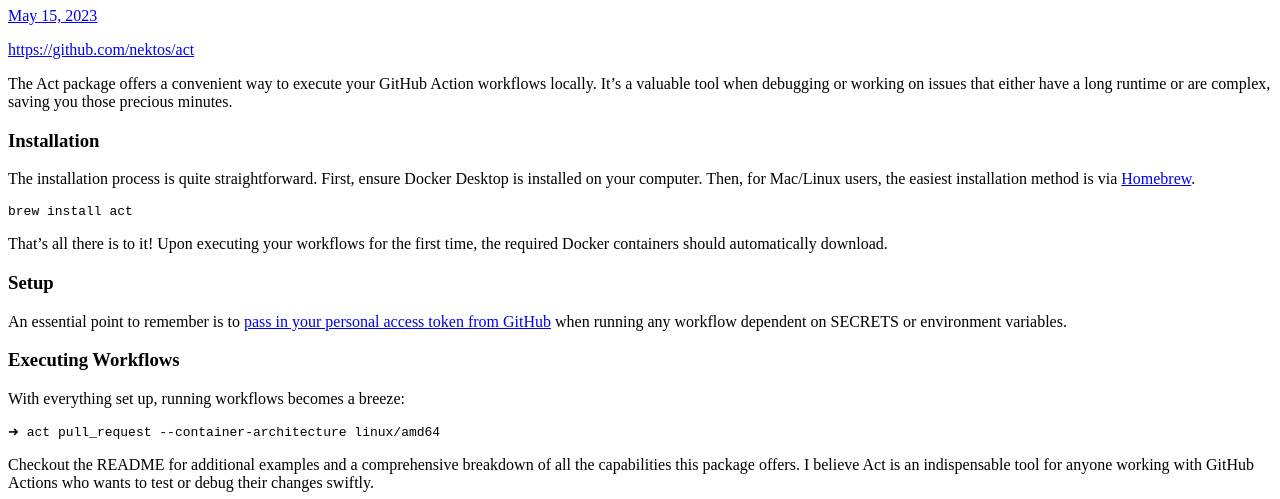
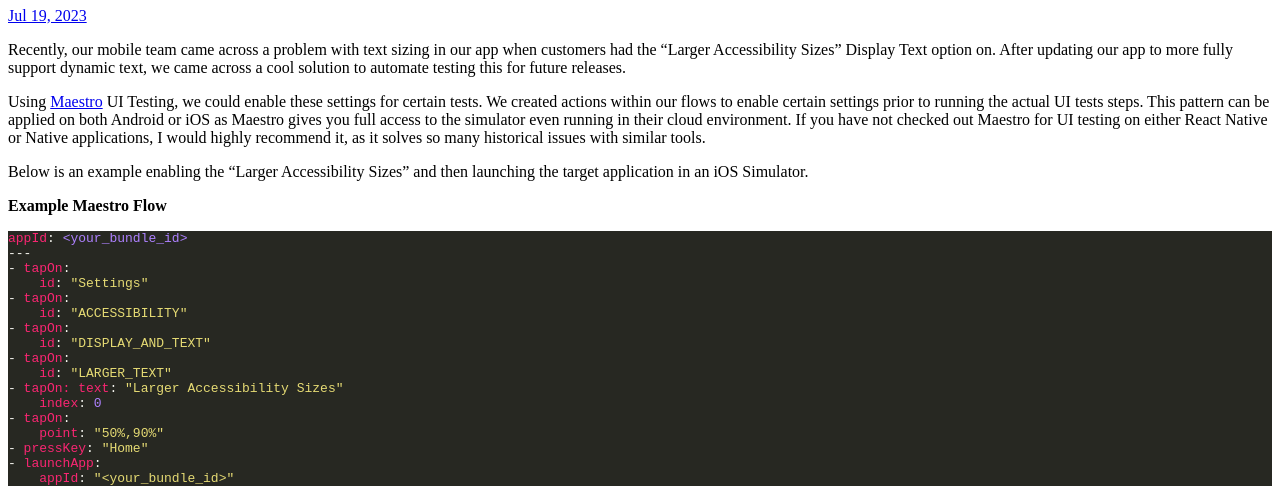
Before and after one commit to glisom/micro.blog.archive, a plain HTML site: page index.html in a window 1280 px wide. Shown: the part 73-572 px from the top of the page. Drawn offline with Linux system fonts and the light colour scheme.

Commit message:
Archiving from Micro.blog.

```diff
--- a/index.html
+++ b/index.html
@@ -21,6 +21,40 @@
 <div class="h-feed">
 
 
+
+	  <div class="h-entry">
+
+			<h1><a href="https://grantisom.com/2023/07/19/accessibility-testing-in.html">Accessibility Testing in Maestro</a></h1>
+
+
+		<a href="https://grantisom.com/2023/07/19/accessibility-testing-in.html" class="u-url"><time class="dt-published" datetime="2023-07-19 10:33:47 -0500">Jul 19, 2023</time></a>
+
+		<div class="e-content">
+			 <p>Recently, our mobile team came across a problem with text sizing in our app when customers had the &ldquo;Larger Accessibility Sizes&rdquo; Display Text option on. After updating our app to more fully support dynamic text, we came across a cool solution to automate testing this for future releases.</p>
+<p>Using <a href="https://maestro.mobile.dev">Maestro</a> UI Testing, we could enable these settings for certain tests. We created actions within our flows to enable certain settings prior to running the actual UI tests steps. This pattern can be applied on both Android or iOS as Maestro gives you full access to the simulator even running in their cloud environment. If you have not checked out Maestro for UI testing on either React Native or Native applications, I would highly recommend it, as it solves so many historical issues with similar tools.</p>
+<p>Below is an example enabling the &ldquo;Larger Accessibility Sizes&rdquo; and then launching the target application in an iOS Simulator.</p>
+<p><strong>Example Maestro Flow</strong></p>
+<div class="highlight"><pre tabindex="0" style="color:#f8f8f2;background-color:#272822;-moz-tab-size:4;-o-tab-size:4;tab-size:4"><code class="language-yaml" data-lang="yaml"><span style="color:#f92672">appId</span>: <span style="color:#ae81ff">&lt;your_bundle_id&gt;</span>
+---
+- <span style="color:#f92672">tapOn</span>:
+	<span style="color:#f92672">id</span>: <span style="color:#e6db74">&#34;Settings&#34;</span>
+- <span style="color:#f92672">tapOn</span>:
+	<span style="color:#f92672">id</span>: <span style="color:#e6db74">&#34;ACCESSIBILITY&#34;</span>
+- <span style="color:#f92672">tapOn</span>:
+	<span style="color:#f92672">id</span>: <span style="color:#e6db74">&#34;DISPLAY_AND_TEXT&#34;</span>
+- <span style="color:#f92672">tapOn</span>:
+	<span style="color:#f92672">id</span>: <span style="color:#e6db74">&#34;LARGER_TEXT&#34;</span>
+- <span style="color:#f92672">tapOn: text</span>: <span style="color:#e6db74">&#34;Larger Accessibility Sizes&#34;</span>
+	<span style="color:#f92672">index</span>: <span style="color:#ae81ff">0</span>
+- <span style="color:#f92672">tapOn</span>:
+	<span style="color:#f92672">point</span>: <span style="color:#e6db74">&#34;50%,90%&#34;</span>
+- <span style="color:#f92672">pressKey</span>: <span style="color:#e6db74">&#34;Home&#34;</span>
+- <span style="color:#f92672">launchApp</span>:
+	<span style="color:#f92672">appId</span>: <span style="color:#e6db74">&#34;&lt;your_bundle_id&gt;&#34;</span>
+</code></pre></div><p>This pattern or strategy can be applied to any of the accessibility settings available on simulators/emulators. This can be a huge help to ensure new UI updates and features are accessible while continuing to release fast.</p>
+
+		</div>
+	  </div>
 
 	  <div class="h-entry">
 
```
